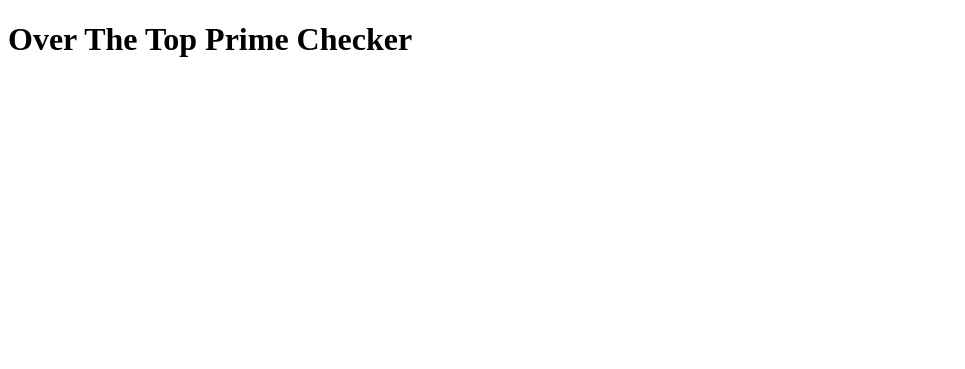
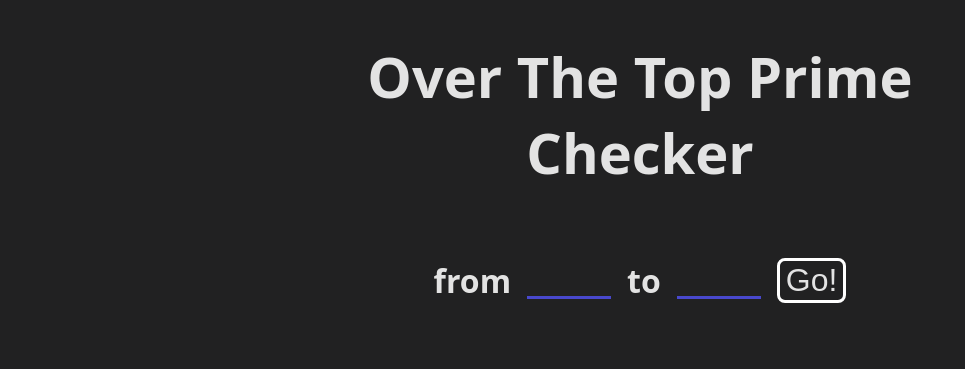
Before and after one commit to yakowa/over-the-top-prime, a plain HTML site: page index.html in a window 1280 px wide. Shown: the whole page, without its empty margins (0-965 px from the left). Drawn offline with Linux system fonts and the light colour scheme.

Commit message:
Gui & Sound Effects for Primes (not non-primes)

```diff
--- a/index.css
+++ b/index.css
@@ -0,0 +1,70 @@
+body {
+    font-family: system-ui, -apple-system, BlinkMacSystemFont, 'Segoe UI', Roboto, Oxygen, Ubuntu, Cantarell, 'Open Sans', 'Helvetica Neue', sans-serif;
+    font-size: 16px;
+    margin: 0;
+    padding: 0;
+    background: #212122;
+    color: #e3e3e3;
+}
+
+main {
+    margin: auto;
+    width: 60%;
+    display: flex;
+    justify-content: center;
+    align-items: center;
+    flex-direction: column;
+}
+h1 {
+    font-size: 3.5rem;
+    text-align: center;
+}
+
+inputs {
+    display: flex;
+    justify-content: center;
+    align-items: center;
+    flex-direction: row;
+}
+inputs > h3 {
+    font-size: 2rem;
+}
+inputs > input {
+    width: 5rem;
+    height: 2rem;
+    border: none;
+    border-bottom: 3px solid #4848cd;
+    background: none;
+    margin: 0 1rem;
+    color: #e3e3e3;
+    font-size: 2rem;
+    font-family: system-ui, -apple-system, BlinkMacSystemFont, 'Segoe UI', Roboto, Oxygen, Ubuntu, Cantarell, 'Open Sans', 'Helvetica Neue', sans-serif;
+}
+inputs > input:hover, inputs > input:focus {
+    outline: none;
+}
+/* Chrome, Safari, Edge, Opera */
+inputs > input::-webkit-outer-spin-button,
+inputs > input::-webkit-inner-spin-button {
+  -webkit-appearance: none;
+  margin: 0;
+}
+/* Firefox */
+inputs > input[type=number] {
+  -moz-appearance: textfield;
+}
+
+inputs > button {
+    border: 3px solid white;
+    background: none;
+    color: #e3e3e3;
+    font-size: 2rem;
+    border-radius: 8px;
+    transition: all 100ms ease-in-out;
+}
+inputs > button:hover, inputs > button:focus {
+    border: 3px solid #4848cd;
+}
+
+ul { list-style-type: none; }
+li { font-size: 1.4rem; }
--- a/index.html
+++ b/index.html
@@ -9,7 +9,22 @@
     <link rel="stylesheet" href="index.css">
 </head>
 <body>
-    <h1>Over The Top Prime Checker</h1>
+
+    <main>
+        <h1>Over The Top Prime Checker</h1>
+
+        <inputs>
+            <h3>from</h3>
+            <input type="number" name="lower" id="lower">
+            <h3>to</h3>
+            <input type="number" name="upper" id="upper">
+
+            <button id="go" onclick="getDataForButton()">Go!</button>
+        </inputs>
+    </main>
+    <main>
+        <ul id="primes"></ul>
+    </main>
 
 </body>
 </html>
--- a/index.js
+++ b/index.js
@@ -1,3 +1,18 @@
+function getDataForButton() {
+    var lower = document.querySelector('#lower').value;
+    var upper = document.querySelector('#upper').value;
+    checkPrimeRange(lower, upper)
+    var SFXprime = new sound("SFX 1.wav", false);
+    SFXprime.play()
+}
+
+function addPrime(primeNumber) {
+    var primes = document.querySelector('#primes');
+    let newLi = document.createElement('li');
+    newLi.innerText = primeNumber;
+    primes.appendChild(newLi);
+}
+
 function checkPrimeRange(lowerBound, UpperBound) {
     var notPrime = false;
 
@@ -11,10 +26,41 @@ function checkPrimeRange(lowerBound, UpperBound) {
         }
         if (!notPrime) {
             console.log(i, 'prime')
+            addPrime(i)
         }
         notPrime = false;
     }
 
 }
 
-checkPrimeRange(2, 15)
+
+// Making sound effects or music that can be played
+function sound(src, repeat) {
+    // Creating an audio tag
+    this.sound = document.createElement("audio");
+    // Setting the source
+    this.sound.src = src;
+    // Setting preload to auto
+    this.sound.setAttribute("preload", "auto");
+    // Disabling controls
+    this.sound.setAttribute("controls", "none");
+    // Making the audio tag not render on the page (not canvas)
+    this.sound.style.display = "none";
+    // Add the sound tag to the HTML body
+    document.body.appendChild(this.sound);
+    // Play function for this sound effect
+    this.play = function() {
+        // Play the sound
+        this.sound.play();
+        // If repeating is true
+        if (repeat) {
+            // Set repeat to true
+            this.sound.loop = true;
+        }
+    }
+    // Stop function for this sound effect
+    this.stop = function() {
+        // Pause the sound
+        this.sound.pause();
+    }
+}
```
Also changed, not shown: 2 other files.
